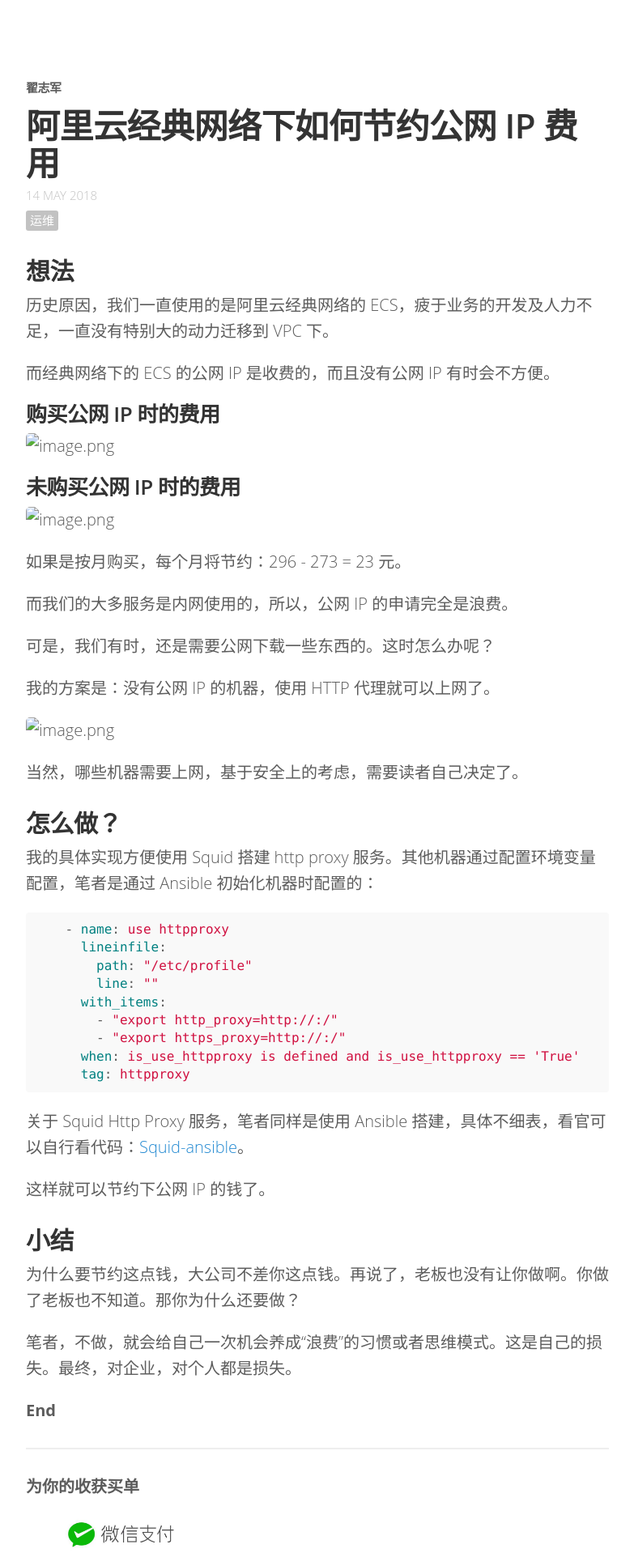
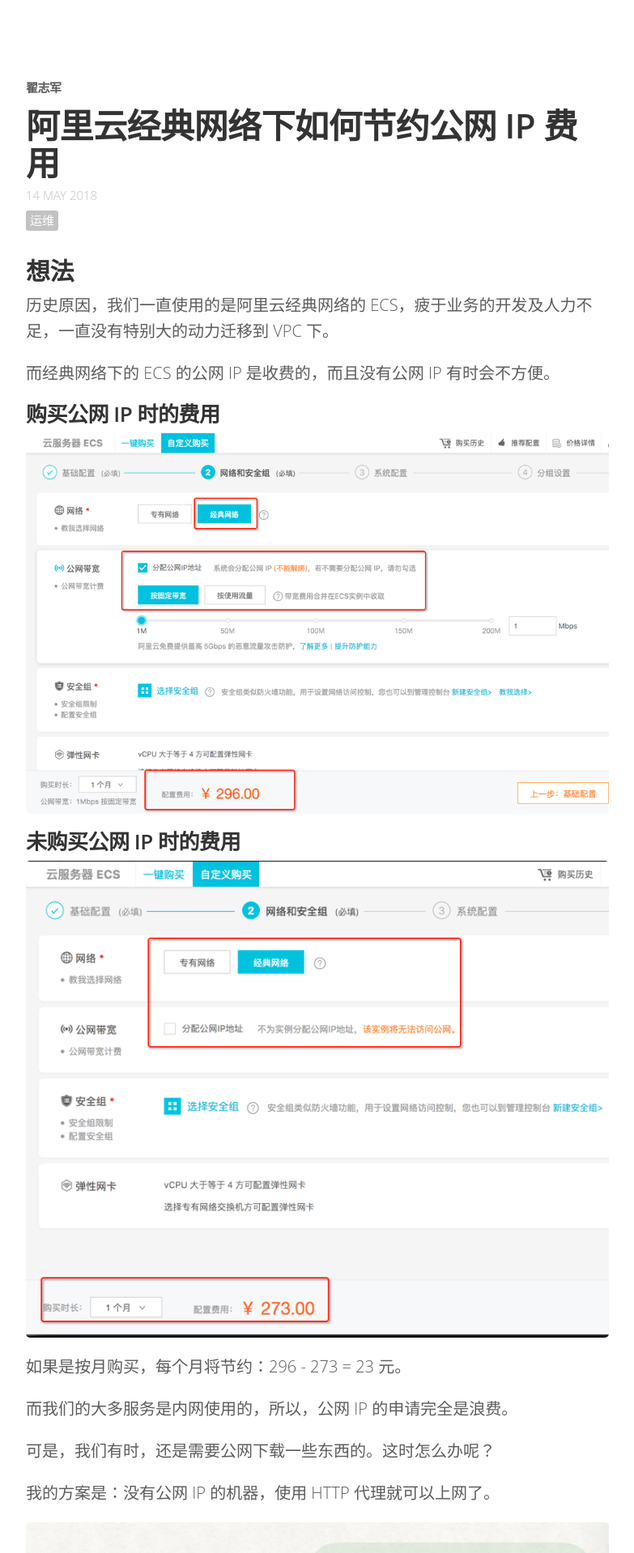
Before and after one commit to stayfoolish666/zacker330.github.io, a Jekyll site: the page built from _posts/2018-5-14-save-ip.md, in a window 1280 px wide. Shown: the top 1918 px of the page at 81% size, without its empty margins (248-1031 px from the left). Built offline with Jekyll 4.4.1, drawn with Linux system fonts in a browser that asks for light colours; comment, search, counter and statistics services are not loaded.

Commit message:
修正图裂

```diff
--- a/_posts/2018-5-14-save-ip.md
+++ b/_posts/2018-5-14-save-ip.md
@@ -14,11 +14,11 @@ share: true
 而经典网络下的 ECS 的公网 IP 是收费的，而且没有公网 IP 有时会不方便。
 
 #### 购买公网 IP 时的费用
-![image.png]({{ site.baseurl }}292372-c3e63384a16f1863.png)
+![image.png]({{ site.baseurl }}/assets/images/292372-c3e63384a16f1863.png)
 
 #### 未购买公网 IP 时的费用
 
-![image.png]({{ site.baseurl }}292372-f59626b2a8d6252a.png)
+![image.png]({{ site.baseurl }}/assets/images/292372-f59626b2a8d6252a.png)
 
 
 如果是按月购买，每个月将节约：296 - 273 = 23 元。
@@ -29,7 +29,7 @@ share: true
 
 我的方案是：没有公网 IP 的机器，使用 HTTP 代理就可以上网了。
 
-![image.png]({{ site.baseurl }}292372-b00de3f909fab15b.png)
+![image.png]({{ site.baseurl }}/assets/images/292372-b00de3f909fab15b.png)
 
 当然，哪些机器需要上网，基于安全上的考虑，需要读者自己决定了。
 
```
